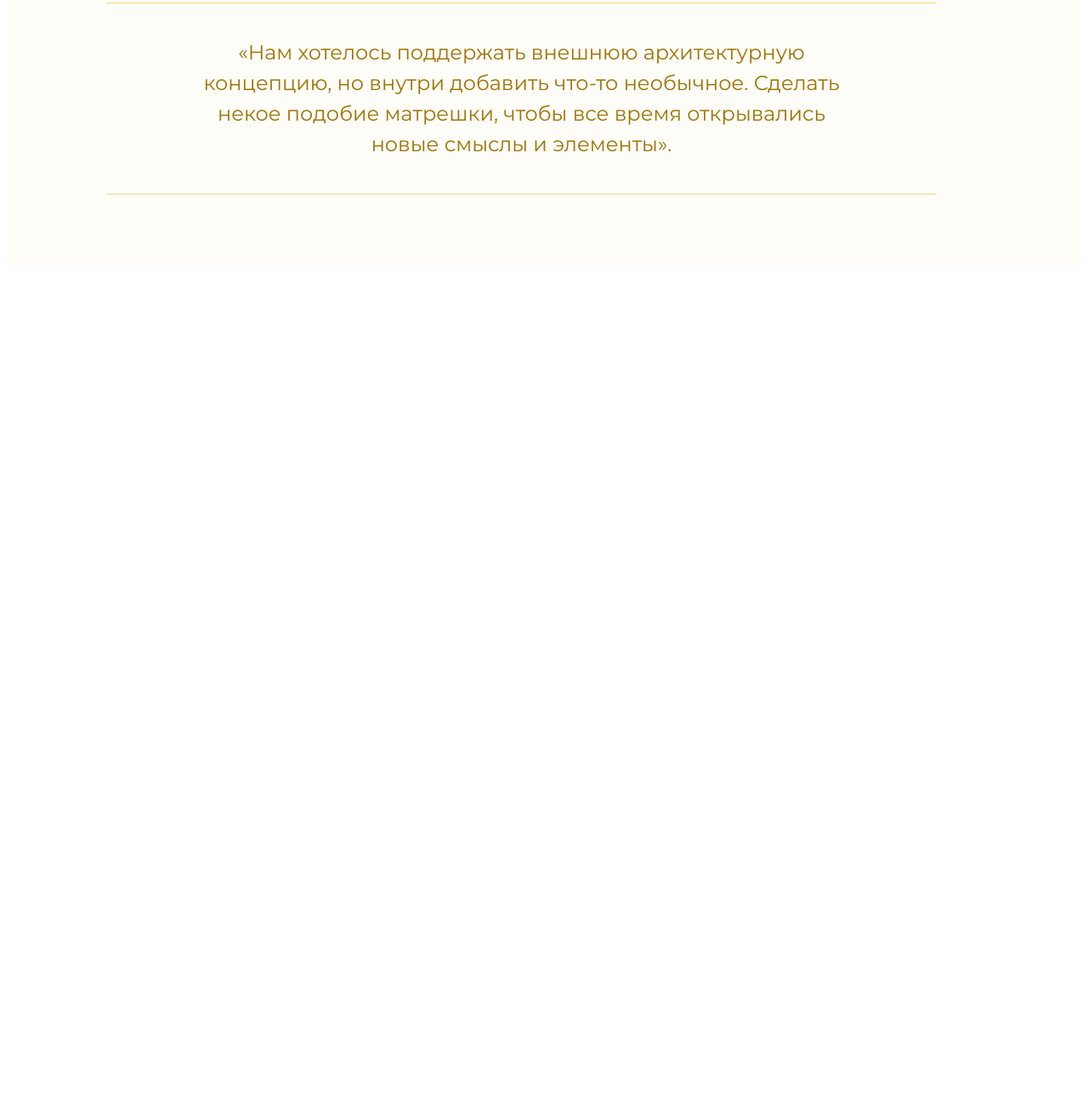
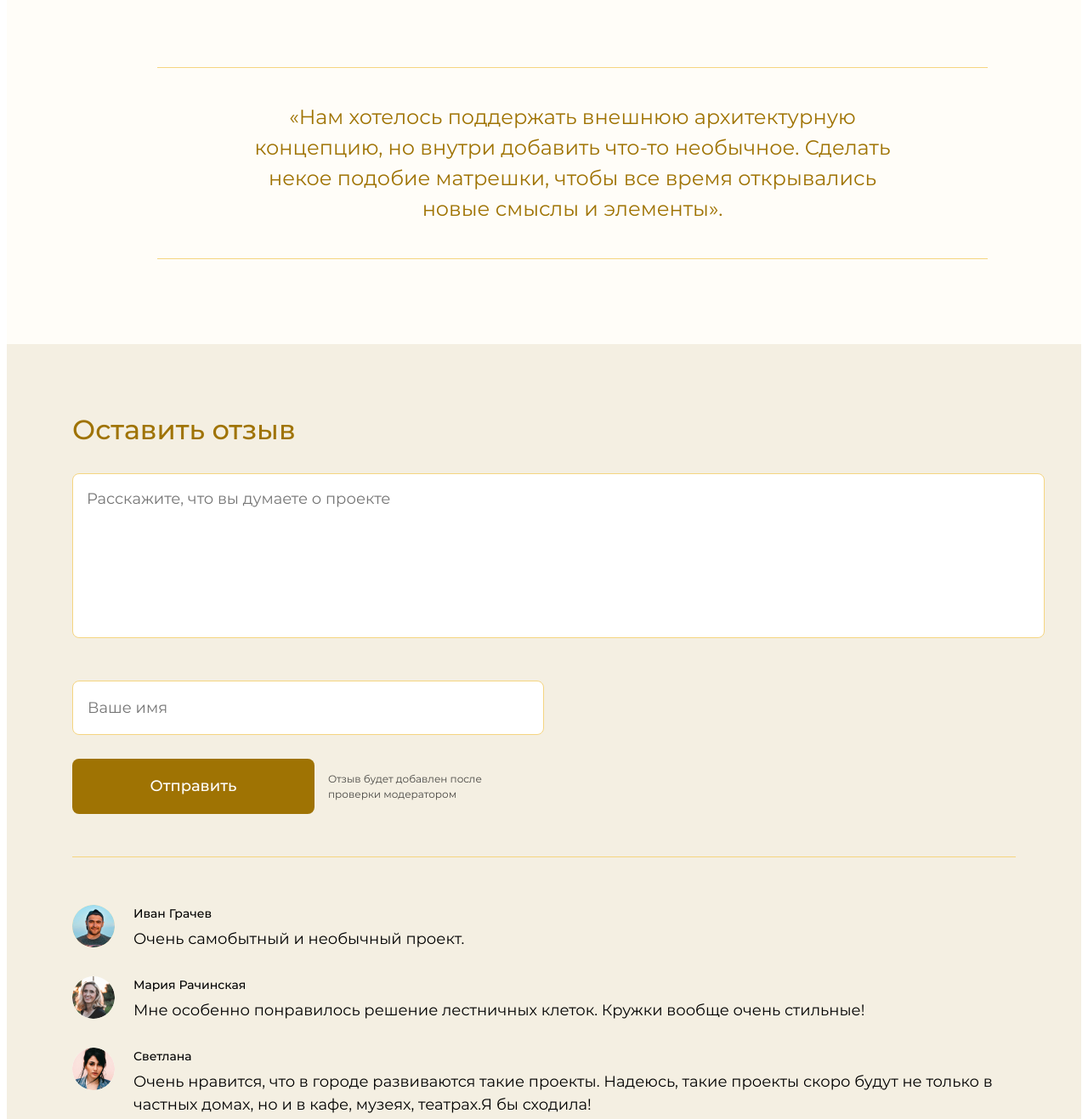
Before and after one commit to Kawin-xxx/WordPress-DesignOfPublicInteriors, a plain HTML site: page index.html in a window 1280 px wide. Shown: the part 916-2233 px from the top of the page at 85% size. Before the commit the page ends 1237 px from the top, so only its background shows below. Drawn offline with Linux system fonts and the light colour scheme.

Commit message:
Форма с отзывами

```diff
--- a/index.html
+++ b/index.html
@@ -18,7 +18,7 @@
           <div class="wysiwyg-wrapper">
             <h1>Дизайн общественных интерьеров </h1>
             <h2>Кейс клубного дома Tomazzi Hall </h2>
-            <h3>Кейс клубного дома Tomazzi Hall </h3>
+            <h3>Кейс клубного дома Tomazzi Hall</h3>
 
             <p>
               Создать объект, подобного которому в Санкт-Петербурге еще не было, — такую задачу поставил перед собой девелопер
@@ -58,9 +58,80 @@
         </div>
       </section>
 
+      <section class="feedback">
+        <div class="wrapper">
+          <h3 class="feedback__title">Оставить отзыв</h3>
+          <div class="feedback-form">
+            <!-- Отсюда код будет удален и заменен на код вставки плагина -->
+            <div class="wpcf7">
+              <form action="" class="wpcf7-form">
+                <p>
+                  <span class="wpcf7-form-control-wrap">
+                    <textarea class="wpcf7-textarea" placeholder="Расскажите, что вы думаете о проекте" cols="40" rows="10" class="wpcf7-form-control"></textarea>
+                  </span>
+                </p>
+
+                <p>
+                  <span class="wpcf7-form-control-wrap">
+                    <input class="wpcf7-text" type="text" size="40" placeholder="Ваше имя">
+                  </span>
+                </p>
+
+                <div class="feedback-submit-area">
+                  <div class="feedback-form__submit-wrapper">
+                    <button class="wpcf7-submit">Отправить</button>
+                  </div>
+
+                  <div class="feedback-text">
+                    Отзыв будет добавлен после проверки модератором
+                  </div>
+                </div>
+              </form>
+
+            </div>
+            <!-- Досюда код будет удален и заменен на код вставки плагина -->
+          </div>
+        </div>
+      </section>
+      <!-- Секция с формой отзыва -->
+
       <section class="reviews">
         <div class="wrapper">
-          <!-- здесь будет секция с отзывами -->
+          <!-- Секция с отзывами -->
+          <div class="reviews__wrapper">
+            <div class="review">
+              <div class="review__image-wrapper">
+                <img src="images/review1.jpg" alt="" width="50" height="50">
+              </div>
+              <a href="#" class="review__link">Иван Грачев</a>
+              <p class="review__text">
+                Очень самобытный и необычный проект.
+              </p>
+            </div>
+
+            <div class="review">
+              <div review__image-wrapper>
+                <img src="images/review2.jpg" alt="" width="50" height="50">
+              </div>
+              <a href="#" class="review__link">Мария Рачинская</a>
+              <p class="review__text">
+                Мне особенно понравилось решение лестничных клеток.
+                Кружки вообще очень стильные!
+              </p>
+            </div>
+
+            <div class="review">
+              <div review__image-wrapper>
+                <img src="images/review3.jpg" alt="" width="50" height="50">
+              </div>
+              <a href="#" class="review__link">Светлана</a>
+              <p class="review__text">
+                Очень нравится, что в городе развиваются такие проекты.
+                Надеюсь, такие проекты скоро будут не только в частных домах,
+                но и в кафе, музеях, театрах.Я бы сходила!
+              </p>
+            </div>
+          </div>
         </div>
       </section>
   </main>
--- a/style.css
+++ b/style.css
@@ -25,6 +25,10 @@
     url("Montserrat300.woff") format("woff");
 }
 
+a {
+  text-decoration: none;
+}
+
 body {
   font-family: "Montserrat", "Tahoma", sans-serif;
   font-weight: 400;
@@ -42,7 +46,7 @@ body {
 
 .page-main {
   background-color: #FFFDF8;
-  padding: 60px 0;
+  padding: 60px 0 0 0;
 }
 
 .wysiwyg-wrapper h1 {
@@ -99,5 +103,135 @@ body {
   border-bottom: 1px solid #F5D581;
   text-align: center;
   width: 70%;
-  margin-bottom: 60px auto;
+  margin: 100px;
 }
+
+.reviews {
+  background-color: #F4EFE2;
+  padding: 56px;
+}
+
+.review {
+  display: grid;
+  grid-template-columns: 50px 1fr;
+  grid-template-rows: 27px 1fr;
+  column-gap: 22px;
+  margin-bottom: 30px;
+}
+
+.review__image-wrapper {
+  background-color: #F5D581;
+  width: 50px;
+  height: 50px;
+  border-radius: 50%;
+
+  grid-column: 1 / 2;
+  grid-row: 1 / 3;
+}
+
+.review img {
+  width: 50px;
+  height: 50px;
+  border-radius: 50%;
+  object-fit: cover;
+
+  text-indent: -100vw; /* Убирает обводку и битое изображение */
+}
+
+.review__link {
+  font-size: 14px;
+  color: #000000;
+
+  line-height: 1.5;
+  font-weight: 500;
+  margin: 0;
+}
+
+.review__text {
+  font-size: 18px;
+  color: #000000;
+  margin: 0;
+
+  grid-column: 2 / 3;
+  grid-row: 2 / 3;
+}
+
+.feedback {
+  background-color: #F4EFE2;
+  padding-top: 81px;
+}
+
+.feedback__title {
+  color: #9f7303;
+  font-size: 32px;
+  font-weight: 500;
+  line-height: 39px;
+  margin: 0;
+  margin-bottom: 32px;
+}
+
+.feedback-form {
+  padding-bottom: 50px;
+  border-bottom: 1px solid #f5d581;
+}
+
+.wpcf7-textarea {
+  font-size: 18px;
+  line-height: 1.5;
+  font-family: "Montserrat", "Tahoma", sans-serif;
+  width: 100%;
+  height: 160px;
+  padding: 16px;
+  resize: none;
+  border: 1px solid #F5D581;
+  border-radius: 8px;
+  margin-bottom: 24px;
+}
+
+.feedback-form .wpcf7-text {
+  width: 50%;
+}
+
+.wpcf7-text {
+  font-size: 18px;
+  line-height: 1.5;
+  font-family: "Montserrat", "Tahoma", sans-serif;
+  padding: 17px;
+  box-sizing: border-box;
+  border: 1px solid #F5D581;
+  border-radius: 8px;
+  margin-bottom: 10px;
+  font-weight: 400;
+  height: 64px;
+}
+
+.feedback-submit-area {
+  display: flex;
+  align-items: center;
+}
+
+.wpcf7-submit {
+  box-sizing: border-box;
+  background-color: #9f7303;
+  width: 285px;
+  padding: 19px 91px;
+  color: #FFFFFF;
+  border-radius: 8px;
+  border: none;
+  cursor: pointer;
+
+  font-family: "Montserrat", "Tahoma", sans-serif;
+  font-size: 18px;
+  line-height: 1.5;
+  font-weight: 500;
+}
+
+.feedback-text {
+  font-weight: 400;
+  font-size: 12px;
+  line-height: 1.5;
+  color: #000000;
+  opacity: 0.7;
+  width: 225px;
+  margin-left: 16px;
+}
```
Also changed, not shown: images/review1.jpg (added), images/review2.jpg (added), images/review3.jpg (added), 1 other file.
